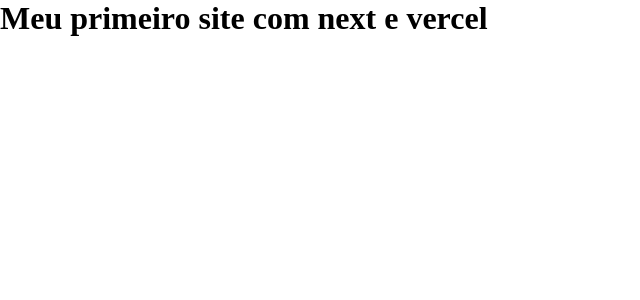
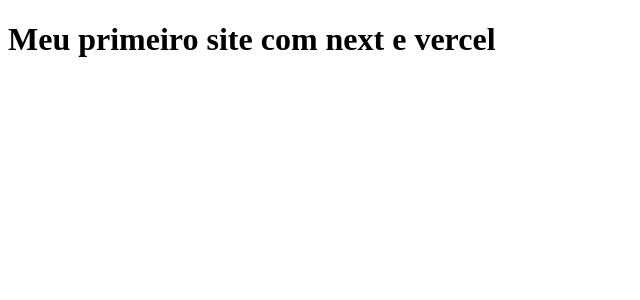
Before and after one commit to lvdias98/teste-vercel-react, a Next.js app: page / in a window 1280 px wide. Shown: the top 300 px of the page, without its empty margins (0-640 px from the left). Built offline with nearby package versions, Linux system fonts and the light colour scheme.

Commit message:
Test Detect Changes3

```diff
--- a/global-styles/main.css
+++ /dev/null
@@ -1,6 +0,0 @@
-* {
-	margin: 0;
-	padding: 0;
-	outline: 0;
-	box-sizing: border-box;
-}
--- a/pages/index.js
+++ b/pages/index.js
@@ -1,5 +1,3 @@
-import '../global-styles/main.css'
-
 function Home(){
   return <h1>Meu primeiro site com next e vercel</h1>
 }
```
